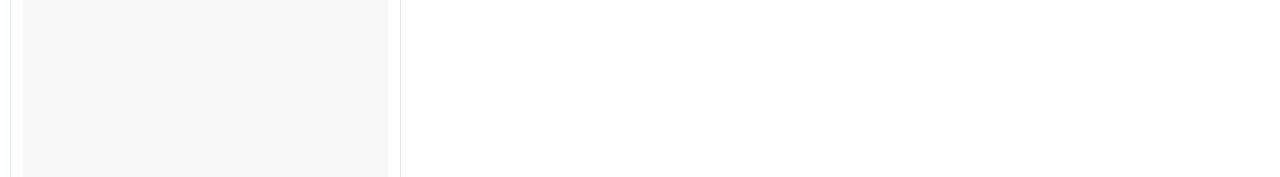
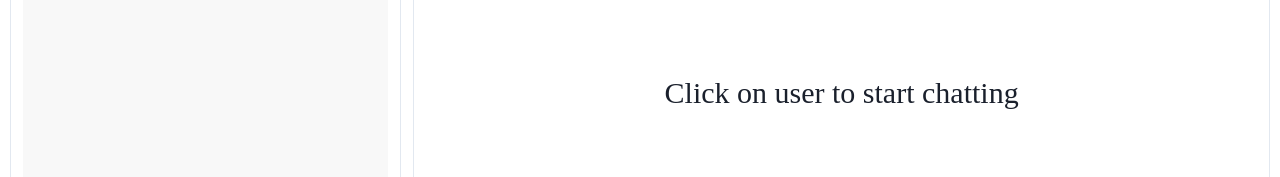
Before and after one commit to Y-elv/CHT_V2, a React (Vite) app in the folder frontend/: page /chats in a window 1280 px wide. Shown: the part 328-505 px from the top of the page. Built offline with nearby package versions, Linux system fonts and the light colour scheme; no server answers; sample sign-in values are in the browser's storage.

Commit message:
continuation on group functionalities like leave a group

```diff
--- a/frontend/src/components/ChatBox.jsx
+++ b/frontend/src/components/ChatBox.jsx
@@ -1,9 +1,24 @@
 import React from "react";
 import { ChatState } from "./Context/chatProvider";
+import { Box } from "@chakra-ui/react";
+import SingleChat from "./SingleChat";
 
-const ChatBox = () => {
+const ChatBox = ({ fetchAgain, setFetchAgain }) => {
   const { selectedChat } = ChatState();
-  return <div>chat box</div>;
+  return (
+    <Box
+      display={{ base: selectedChat ? "flex" : "none", md: "flex" }}
+      alignItems="center"
+      flexDir="column"
+      p={3}
+      bg="white"
+      w={{ base: "100%", md: "68%" }}
+      borderRadius="lg"
+      borderWidth="1px"
+    >
+      <SingleChat fetchAgain={fetchAgain} setFetchAgain={setFetchAgain} />
+    </Box>
+  );
 };
 
 export default ChatBox;
--- a/frontend/src/components/MyChats.jsx
+++ b/frontend/src/components/MyChats.jsx
@@ -7,7 +7,7 @@ import { AddIcon } from "@chakra-ui/icons";
 import ChatLoading from "./ChatLoading";
 import { getSender } from "../config/chatLogics";
 import GroupChatModal from "./miscellaneous/GroupChatModal";
-const MyChats = () => {
+const MyChats = ({ fetchAgain }) => {
   const [loggedUser, setLoggedUser] = useState();
   const { user, selectedChat, setSelectedChat, chats, setChats } = ChatState();
   const toast = useToast();
@@ -40,7 +40,7 @@ const MyChats = () => {
   useEffect(() => {
     setLoggedUser(JSON.parse(localStorage.getItem("userInfo")));
     fetchChats();
-  }, []);
+  }, [fetchAgain]);
 
   return (
     <Box
--- /dev/null
+++ b/frontend/src/components/SingleChat.jsx
@@ -0,0 +1,75 @@
+import React from "react";
+import { ChatState } from "./Context/chatProvider";
+import { Box, IconButton, Text } from "@chakra-ui/react";
+import { ArrowBackIcon } from "@chakra-ui/icons";
+import { getSender, getSenderFull } from "../config/chatLogics";
+import ProfileModal from "./miscellaneous/ProfileModal";
+import UpdateGroupChatModal from "./miscellaneous/UpdateGroupChatModal";
+
+const SingleChat = ({ fetchAgain, setFetchAgain }) => {
+  const { user, selectedChat, setSelectedChat } = ChatState();
+  return (
+    <>
+      {selectedChat ? (
+        <>
+          <Text
+            fontSize={{ base: "28px", md: "30px" }}
+            pb={3}
+            px={2}
+            w="100%"
+            fontFamily="work sans"
+            display="flex"
+            justifyContent={{ base: "space-between" }}
+            alignItems="center"
+          >
+            <IconButton
+              display={{ base: "flex", md: "none" }}
+              icon={<ArrowBackIcon />}
+              onClick={() => setSelectedChat("")}
+            />
+            {!selectedChat.isGroupChat ? (
+              <>
+                {getSender(user, selectedChat.users)}
+                <ProfileModal user={getSenderFull(user, selectedChat.users)} />
+              </>
+            ) : (
+              <>
+                {selectedChat.chatName}
+                <UpdateGroupChatModal
+                  fetchAgain={fetchAgain}
+                  setFetchAgain={setFetchAgain}
+                />
+              </>
+            )}
+          </Text>
+          <Box
+            display="flex"
+            flexDir="column"
+            justifyContent="flex-end"
+            p={3}
+            bg="#E8E8E8"
+            w="100%"
+            h="100%"
+            borderRadius="lg"
+            overflowY="hidden"
+          >
+            {/* message */}
+          </Box>
+        </>
+      ) : (
+        <Box
+          display="flex"
+          justifyContent="center"
+          alignItems="center"
+          h="100%"
+        >
+          <Text fontSize="3xl" pb={3} fontFamily="work sans">
+            Click on user to start chatting
+          </Text>
+        </Box>
+      )}
+    </>
+  );
+};
+
+export default SingleChat;
--- a/frontend/src/components/miscellaneous/SideDrawer.jsx
+++ b/frontend/src/components/miscellaneous/SideDrawer.jsx
@@ -13,7 +13,7 @@ import {
 import { Spinner } from "@chakra-ui/spinner";
 import { Text } from "@chakra-ui/layout";
 import React, { useState } from "react";
-import ProfileModal from "./profileModal";
+import ProfileModal from "./ProfileModal";
 import {
   Menu,
   MenuButton,
@@ -111,7 +111,7 @@ const SideDrawer = () => {
         config
       );
 
-      if(!chats.find((c)=>c._id===data._id))setChats([data, ...chats])
+      if (!chats.find((c) => c._id === data._id)) setChats([data, ...chats]);
       setSelectedChat(data);
       setLoading(false);
       onClose();
@@ -202,7 +202,7 @@ const SideDrawer = () => {
                 />
               ))
             )}
-            {loadingChat && <Spinner ml="auto" display="flex"/>}
+            {loadingChat && <Spinner ml="auto" display="flex" />}
           </DrawerBody>
         </DrawerContent>
       </Drawer>
--- /dev/null
+++ b/frontend/src/components/miscellaneous/UpdateGroupChatModal.jsx
@@ -0,0 +1,47 @@
+import React, { useState } from "react";
+import {
+  Modal,
+  ModalOverlay,
+  ModalContent,
+  ModalHeader,
+  ModalFooter,
+  ModalBody,
+  ModalCloseButton,
+  IconButton,
+  Button,
+} from "@chakra-ui/react";
+import { useDisclosure } from "@chakra-ui/react";
+import { ViewIcon } from "@chakra-ui/icons";
+import { ChatState } from "../Context/chatProvider";
+
+const UpdateGroupChatModal = ({ fetchAgain, setFetchAgain }) => {
+  const { isOpen, onOpen, onClose } = useDisclosure();
+  const { selectedChat, user, setSelectedChat } = ChatState();
+  const [groupChatName, setGroupChatName] = useState();
+  return (
+    <>
+      <IconButton
+        display={{ base: "flex" }}
+        icon={<ViewIcon />}
+        onClick={onOpen}
+      />
+
+      <Modal isOpen={isOpen} onClose={onClose} isCentered>
+        <ModalOverlay />
+        <ModalContent>
+          <ModalHeader>{}</ModalHeader>
+          <ModalCloseButton />
+          <ModalBody></ModalBody>
+
+          <ModalFooter>
+            <Button colorScheme="blue" mr={3} onClick={onClose}>
+              Close
+            </Button>
+          </ModalFooter>
+        </ModalContent>
+      </Modal>
+    </>
+  );
+};
+
+export default UpdateGroupChatModal;
--- a/frontend/src/components/miscellaneous/profileModal.jsx
+++ b/frontend/src/components/miscellaneous/profileModal.jsx
@@ -15,7 +15,7 @@ import {
 } from "@chakra-ui/react";
 
 
-const profileModal = ({user,children}) => {
+const ProfileModal = ({user,children}) => {
      const { isOpen, onOpen, onClose } = useDisclosure();
 
      return (
@@ -77,4 +77,4 @@ const profileModal = ({user,children}) => {
 
 };
 
-export default profileModal
+export default ProfileModal
--- a/frontend/src/config/chatLogics.jsx
+++ b/frontend/src/config/chatLogics.jsx
@@ -1,10 +1,9 @@
 import React from "react";
 
 export const getSender = (loggedUser, users) => {
+  return users[0]._id === loggedUser._id ? users[1].name : users[0].name;
+};
 
-
-    var user = users[0]._id === loggedUser._id ? users[1].name : users[0].name;
-  console.log("hi am from sender",user);
-  return user
-
+export const getSenderFull = (loggedUser, users) => {
+  return users[0]._id === loggedUser._id ? users[1] : users[0];
 };
--- a/frontend/src/pages/Chatpages.jsx
+++ b/frontend/src/pages/Chatpages.jsx
@@ -1,5 +1,5 @@
-import React, { useEffect } from 'react'
-import axios from "axios"
+import React, { useEffect, useState } from "react";
+import axios from "axios";
 import {
   Box,
   Container,
@@ -10,16 +10,14 @@ import {
   TabPanels,
   TabPanel,
 } from "@chakra-ui/react";
-import { ChatState } from '../components/Context/chatProvider';
-import SideDrawer from '../components/miscellaneous/SideDrawer';
-import MyChats from '../components/MyChats';
-import ChatBox from '../components/ChatBox';
+import { ChatState } from "../components/Context/chatProvider";
+import SideDrawer from "../components/miscellaneous/SideDrawer";
+import MyChats from "../components/MyChats";
+import ChatBox from "../components/ChatBox";
 
 const Chatpages = () => {
- const {user} = ChatState();
-
-
-
+  const { user } = ChatState();
+  const [fetchAgain, setFetchAgain] = useState(false);
 
   return (
     <div style={{ width: "100%" }}>
@@ -31,11 +29,13 @@ const Chatpages = () => {
         h="91.5vh"
         p="10px"
       >
-        {user && <MyChats />}
-        {user && <ChatBox />}
+        {user && <MyChats fetchAgain={fetchAgain} />}
+        {user && (
+          <ChatBox fetchAgain={fetchAgain} setFetchAgain={setFetchAgain} />
+        )}
       </Box>
     </div>
   );
-}
+};
 
-export default Chatpages
+export default Chatpages;
```
